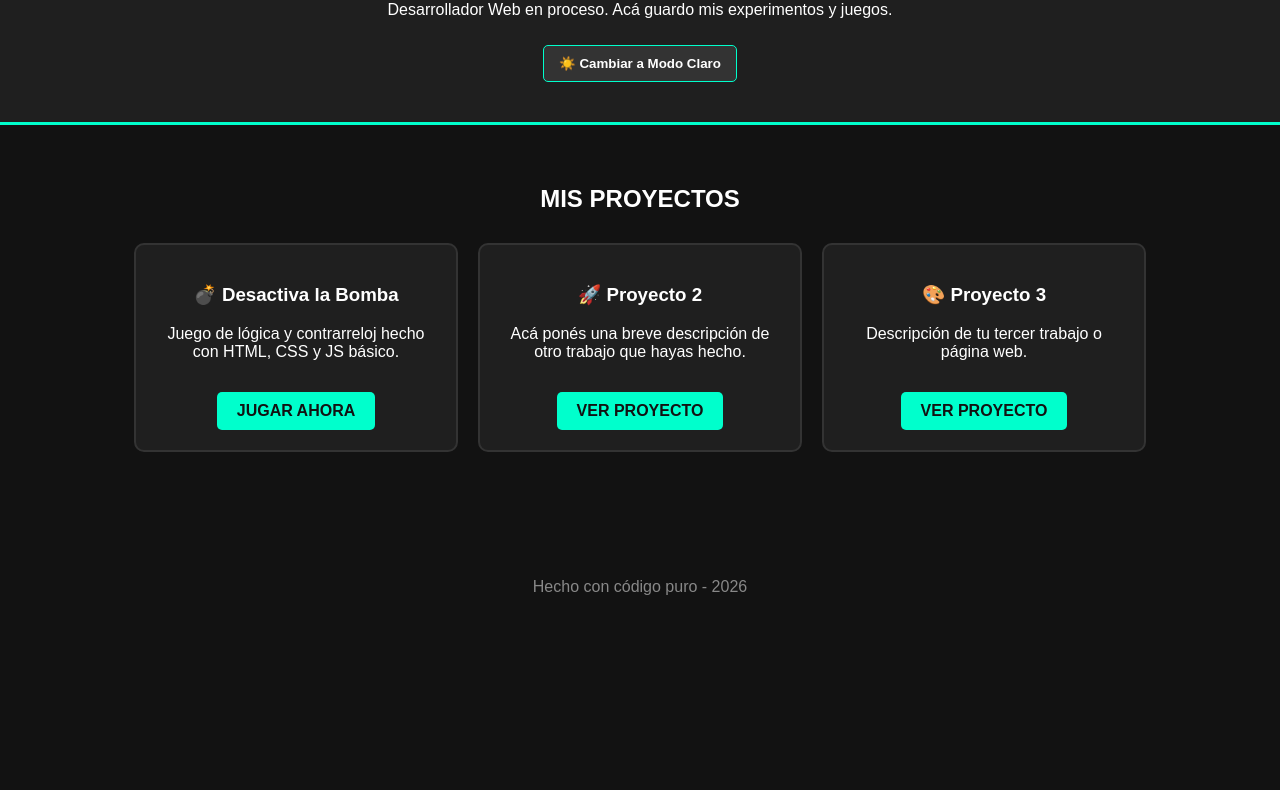
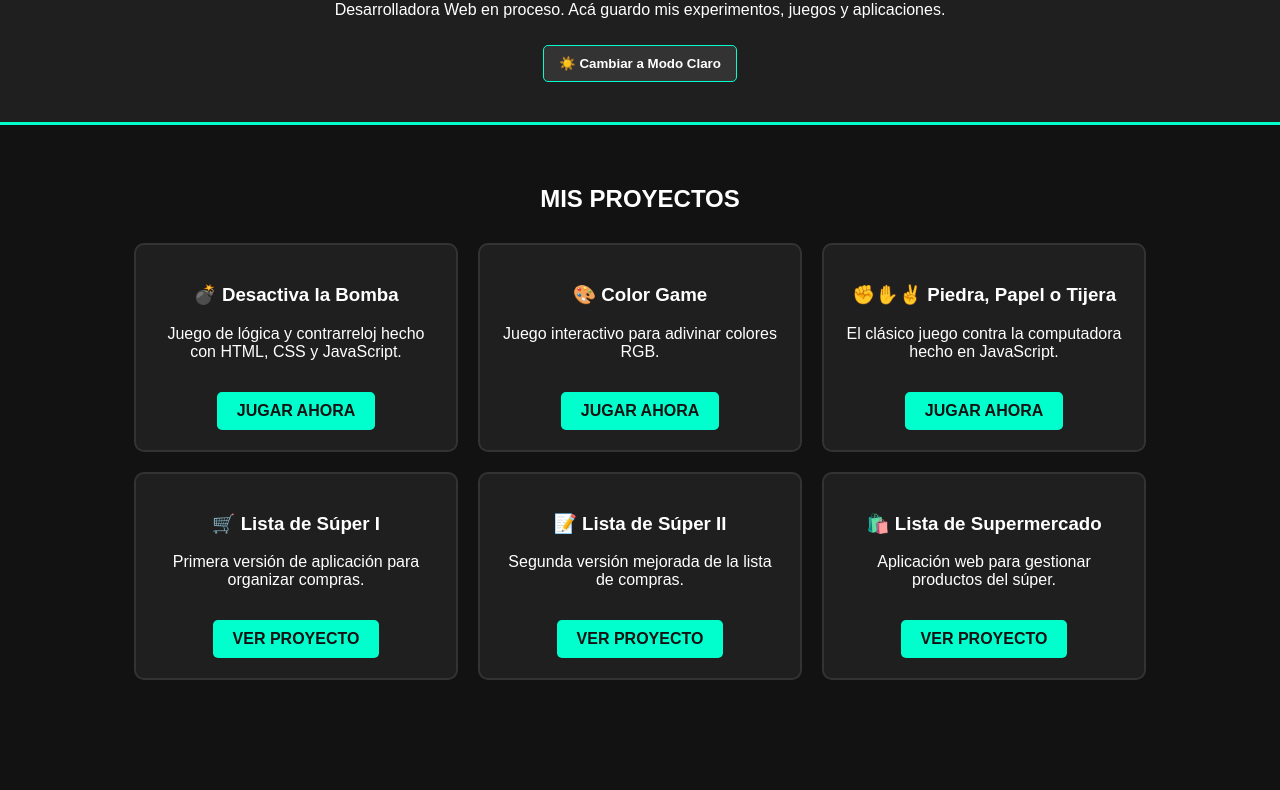
Before and after one commit to carolinaedelsteinpernice/portfolio-final, a plain HTML site: page index.html in a window 1280 px wide. Shown: the part 114-904 px from the top of the page. Before the commit the page ends 800 px from the top, so only its background shows below. Drawn offline with Linux system fonts and the light colour scheme.

Commit message:
Update index.html

```diff
--- a/index.html
+++ b/index.html
@@ -2,14 +2,14 @@
 <html lang="es">
 <head>
     <meta charset="UTF-8">
-    <title>Mi Portfolio</title>
+    <title>Portfolio de Carolina</title>
     <link rel="stylesheet" href="style.css">
 </head>
 <body>
 
     <header>
-        <h1>👾 HOLA, SOY [TU NOMBRE]</h1>
-        <p>Desarrollador Web en proceso. Acá guardo mis experimentos y juegos.</p>
+        <h1>👾 HOLA, SOY CAROLINA</h1>
+        <p>Desarrolladora Web en proceso. Acá guardo mis experimentos, juegos y aplicaciones.</p>
         <button id="btnTema">☀️ Cambiar a Modo Claro</button>
     </header>
 
@@ -18,33 +18,53 @@
 
         <div class="contenedor-proyectos">
 
-            <!-- TRABAJO 1 -->
+            <!-- TRABAJO 1: EL JUEGO DE HOY -->
             <div class="tarjeta">
                 <h3>💣 Desactiva la Bomba</h3>
-                <p>Juego de lógica y contrarreloj hecho con HTML, CSS y JS básico.</p>
-                <!-- Acá pegás el link de GitHub Pages de tu juego -->
-                <a href="https://TU-USUARIO.github.io/NOMBRE-DEL-REPO/" target="_blank" class="btn-jugar">JUGAR AHORA</a>
+                <p>Juego de lógica y contrarreloj hecho con HTML, CSS y JavaScript.</p>
+                <a href="https://carolinaedelsteinpernice.github.io/invento/" target="_blank" class="btn-jugar">JUGAR AHORA</a>
             </div>
 
             <!-- TRABAJO 2 -->
             <div class="tarjeta">
-                <h3>🚀 Proyecto 2</h3>
-                <p>Acá ponés una breve descripción de otro trabajo que hayas hecho.</p>
-                <a href="#" target="_blank" class="btn-jugar">VER PROYECTO</a>
+                <h3>🎨 Color Game</h3>
+                <p>Juego interactivo para adivinar colores RGB.</p>
+                <a href="https://carolinaedelsteinpernice.github.io/COLOR-GAME/" target="_blank" class="btn-jugar">JUGAR AHORA</a>
             </div>
 
-            <!-- TRABAJO 3 (Copiá y pegá este bloque cada vez que tengas un trabajo nuevo) -->
+            <!-- TRABAJO 3 -->
             <div class="tarjeta">
-                <h3>🎨 Proyecto 3</h3>
-                <p>Descripción de tu tercer trabajo o página web.</p>
-                <a href="#" target="_blank" class="btn-jugar">VER PROYECTO</a>
+                <h3>✊✋✌️ Piedra, Papel o Tijera</h3>
+                <p>El clásico juego contra la computadora hecho en JavaScript.</p>
+                <a href="https://carolinaedelsteinpernice.github.io/piedrapapeltijera/" target="_blank" class="btn-jugar">JUGAR AHORA</a>
+            </div>
+
+            <!-- TRABAJO 4 -->
+            <div class="tarjeta">
+                <h3>🛒 Lista de Súper I</h3>
+                <p>Primera versión de aplicación para organizar compras.</p>
+                <a href="https://carolinaedelsteinpernice.github.io/Lista-de-super-I/" target="_blank" class="btn-jugar">VER PROYECTO</a>
+            </div>
+
+            <!-- TRABAJO 5 -->
+            <div class="tarjeta">
+                <h3>📝 Lista de Súper II</h3>
+                <p>Segunda versión mejorada de la lista de compras.</p>
+                <a href="https://carolinaedelsteinpernice.github.io/lista-de-super-II/" target="_blank" class="btn-jugar">VER PROYECTO</a>
+            </div>
+
+            <!-- TRABAJO 6 -->
+            <div class="tarjeta">
+                <h3>🛍️ Lista de Supermercado</h3>
+                <p>Aplicación web para gestionar productos del súper.</p>
+                <a href="https://carolinaedelsteinpernice.github.io/Lista-de-supermercado/" target="_blank" class="btn-jugar">VER PROYECTO</a>
             </div>
 
         </div>
     </main>
 
     <footer>
-        <p>Hecho con código puro - 2026</p>
+        <p>Hecho con código puro por Carolina - 2026</p>
     </footer>
 
     <script src="script.js"></script>
```
